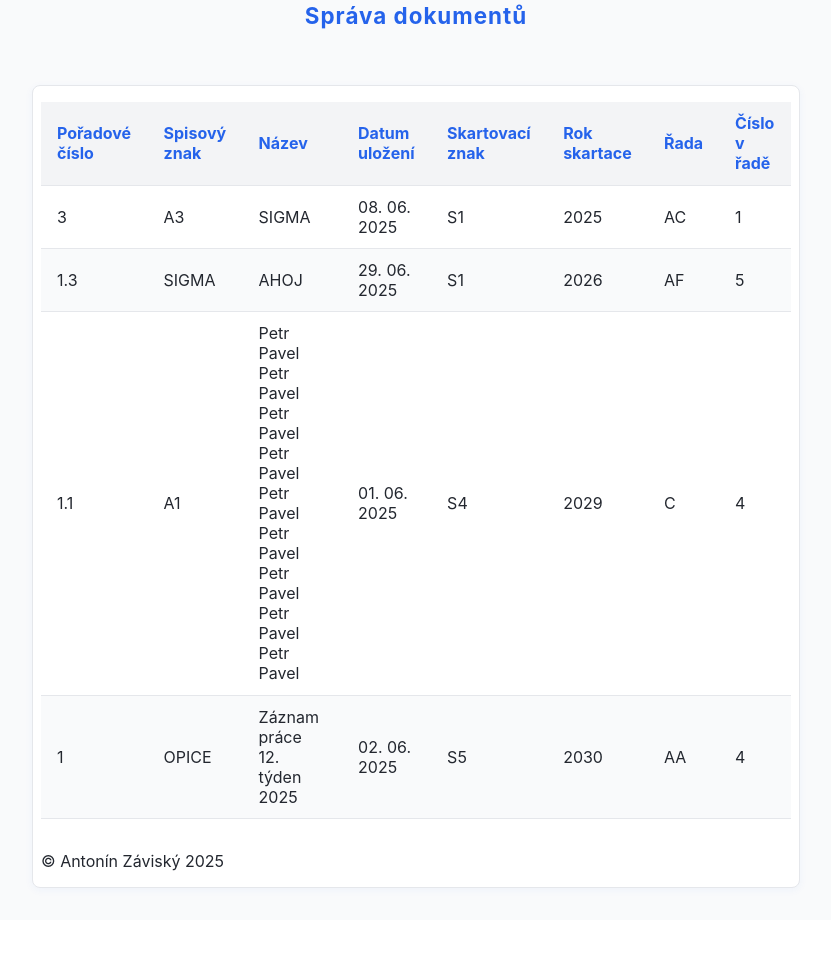
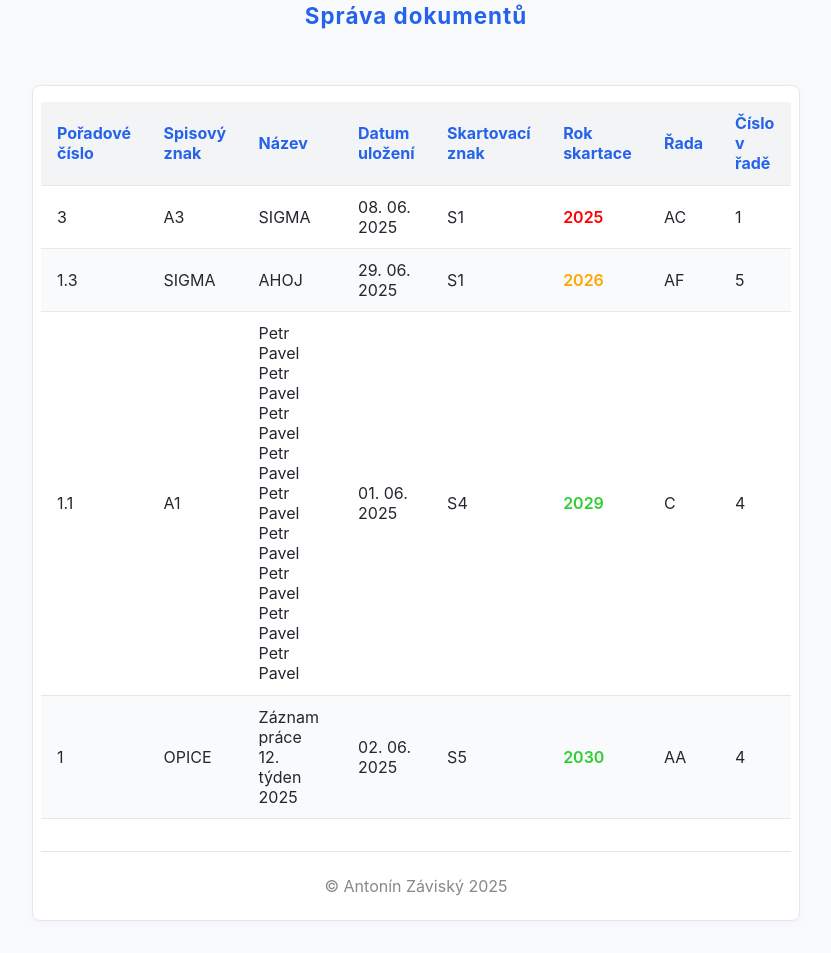
Before and after one commit to Tondaaa/zwa_project, a PHP site: page / in a window 1280 px wide. Shown: the part 148-1101 px from the top of the page, without its empty margins (224-1055 px from the left). Before the commit the page ends 1037 px from the top, so only its background shows below. Run offline with PHP 8.4, Linux system fonts and the light colour scheme; data comes from the database, SQL or seed files in the repository; both versions use the stored data as it was after the commit.

Commit message:
Finishing touches

```diff
--- a/homepage.phtml
+++ b/homepage.phtml
@@ -32,7 +32,15 @@
                     <td><?= $file["nazev"] ?></td>
                     <td><?= date("d. m. Y", strtotime($file["datumUlozeni"])) ?></td>
                     <td><?= $file["skartZnak"] ?></td>
-                    <td><?= $file["rokSkartace"] ?></td>
+                    <td>
+                        <?php if($file["rokSkartace"]==date("Y")){ ?>
+                            <span class="red"><?= $file["rokSkartace"] ?></span>
+                        <?php } else if($file["rokSkartace"]==(date("Y")+1)){ ?>
+                            <span class="orange"><?= $file["rokSkartace"] ?></span>
+                        <?php } else { ?>
+                            <span class="green"><?= $file["rokSkartace"] ?></span>
+                        <?php } ?>
+                    </td>
                     <td><?= $file["rada"] ?></td>
                     <td><?= $file["cislo"] ?></td>
                 <?php if(isset($_SESSION["loggedUser"]["is_admin"])){ ?>
--- a/layout/head.phtml
+++ b/layout/head.phtml
@@ -5,7 +5,10 @@
     <meta http-equiv="X-UA-Compatible" content="IE=edge">
     <meta name="viewport" content="width=device-width, initial-scale=1.0">
     <title>Archiver</title>
-    <link rel="icon" type="image/x-icon" href="./img/logo_white.svg">
+
+    <link rel="icon" href="./img/logo_white.svg" media="(prefers-color-scheme: dark)">
+    <link rel="icon" href="./img/logo.svg" media="(prefers-color-scheme: light)">
+
     <link rel="stylesheet" type="text/css" href="/style.css">
 </head>
 <body>
--- a/layout/tail.phtml
+++ b/layout/tail.phtml
@@ -1 +1,4 @@
-&copy; Antonín Záviský 2025
+<footer>
+    &copy; Antonín Záviský 2025
+</footer>
+</html>
--- a/style.css
+++ b/style.css
@@ -466,3 +466,18 @@ footer .footer-logo {
     text-decoration: underline;
     font-weight: 500;
 }
+
+.red {
+    color: red;
+    font-weight: 600;
+}
+
+.orange {
+    color: orange;
+    font-weight: 600;
+}
+
+.green {
+    color: limegreen;
+    font-weight: 600;
+}
```
Also changed, not shown: archivemaster.sql (+40 -4 lines).
